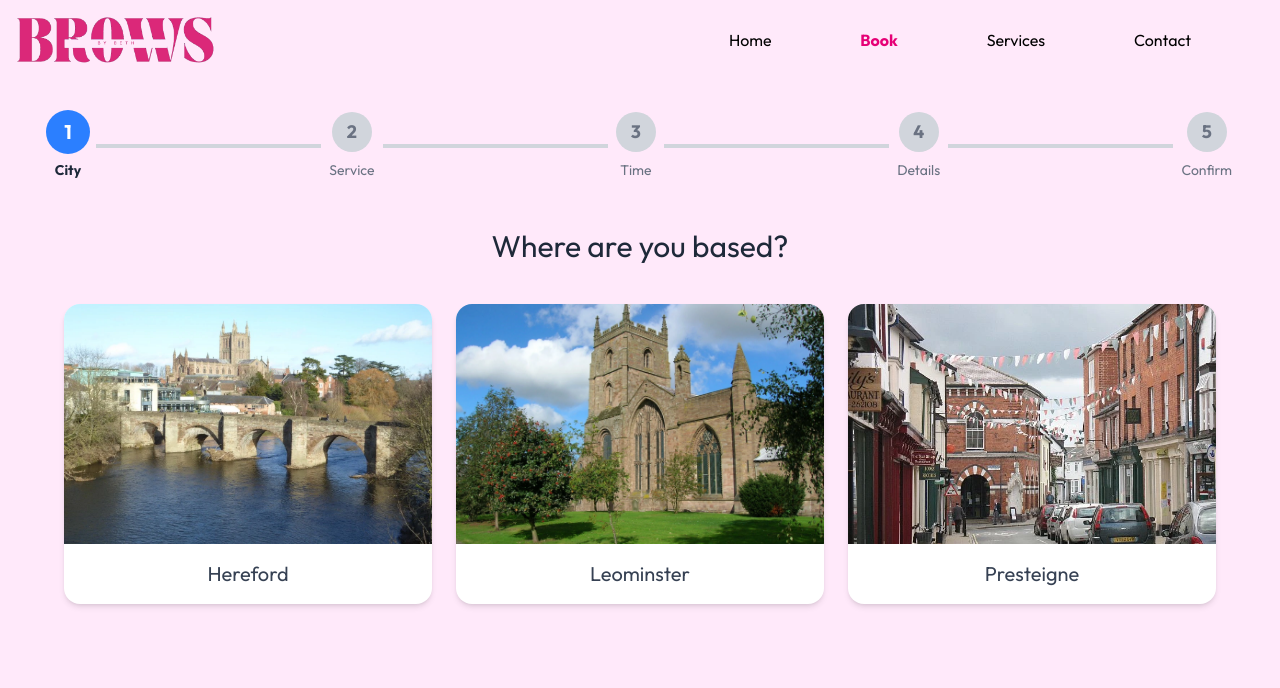
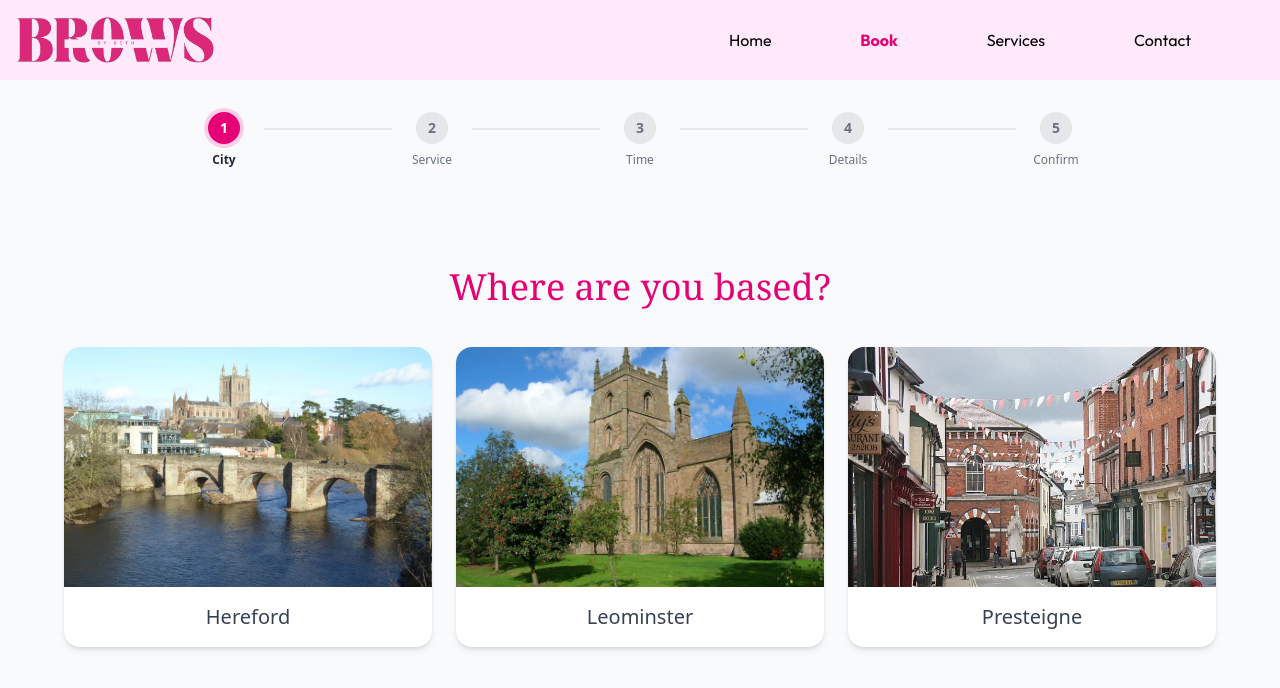
Before and after one commit to Remitito/brows-by-beth, a Next.js app: page /book in a window 1280 px wide. Shown: the top 688 px of the page. Built offline with nearby package versions, Linux system fonts and the light colour scheme.

Commit message:
Restyled booking page

```diff
--- a/app/book/BookingProgressBar.tsx
+++ b/app/book/BookingProgressBar.tsx
@@ -14,50 +14,47 @@ export const BookingProgressBar: React.FC<BookingProgressBarProps> = ({
   isCompleted,
 }) => {
   return (
-    <div className="flex w-screen flex-row  items-center  px-6 md:px-12  justify-between mt-8">
+    <div className="w-full max-w-4xl h-1/6 mx-auto flex flex-row items-start justify-between ">
       {steps.map((step, index) => (
         <React.Fragment key={step}>
-          <div className="flex flex-col items-center flex-shrink-0">
+          <div className="flex flex-col items-center flex-shrink-0 text-center">
             <button
               onClick={() => goToStep(index)}
               disabled={index >= currentStep || isCompleted}
-              className={`flex items-center justify-center w-8 h-8 md:w-10 md:h-10 rounded-full text-sm md:text-lg font-bold transition-all duration-300
+              className={`flex items-center justify-center w-8 h-8 rounded-full text-sm font-bold transition-all duration-300
                 ${
-                  index < currentStep
-                    ? "bg-green-500 text-white cursor-pointer hover:bg-green-600"
+                  index < currentStep || isCompleted
+                    ? "bg-pink-500 text-white cursor-pointer hover:bg-pink-600"
                     : ""
                 }
                 ${
                   index === currentStep
-                    ? "bg-blue-500 text-white scale-110"
+                    ? "bg-pink-600 text-white ring-4 ring-pink-200"
                     : ""
                 }
-                ${
-                  index > currentStep
-                    ? "bg-gray-300 text-gray-500 cursor-not-allowed"
-                    : ""
-                }
-                ${isCompleted && "bg-green-500 text-white"}`}
+                ${index > currentStep ? "bg-gray-200 text-gray-500" : ""}`}
             >
               {isCompleted ? "✓" : index + 1}
             </button>
             <p
-              className={`mt-2 text-xs md:text-sm text-center transition-colors duration-300 ${
+              className={`mt-2 text-xs w-16 transition-colors duration-300 ${
                 index === currentStep
-                  ? "font-bold text-gray-800"
+                  ? "font-semibold text-gray-800"
                   : "text-gray-500"
-              } ${isCompleted && "text-gray-800"}`}
+              } ${isCompleted && "text-gray-500"}`}
             >
               {step}
             </p>
           </div>
 
-          {/* Connecting line */}
           {index < steps.length - 1 && (
             <div
-              className={`h-1 flex-1 transition-colors duration-500 md:mx-2 bg-gray-300
-                ${index < currentStep || isCompleted ? "md:bg-green-500" : ""}
-                hidden md:block
+              className={`h-0.5 flex-1 transition-colors duration-500 mt-4  sm:mx-2
+                ${
+                  index < currentStep || isCompleted
+                    ? "bg-pink-500"
+                    : "bg-gray-200"
+                }
               `}
             ></div>
           )}
--- a/app/book/EnterDetails.tsx
+++ b/app/book/EnterDetails.tsx
@@ -42,8 +42,8 @@ const EnterDetails: React.FC<EnterDetailsProps> = ({
   };
 
   return (
-    <div className="flex items-center w-full justify-center  px-4">
-      <div className="w-full max-w-3xl lg:max-w-4xl xl:max-w-5xl bg-white p-10 md:p-14 rounded-2xl shadow-xl">
+    <div className="flex h-5/6 items-center w-full justify-center  px-4">
+      <div className="w-full max-w-3xl lg:max-w-4xl xl:max-w-5xl p-10 md:p-14">
         <h1 className={headerStyle}>Contact Details</h1>
 
         <form
--- a/app/book/MainClient.tsx
+++ b/app/book/MainClient.tsx
@@ -18,12 +18,13 @@ export interface FormDetails {
   postcode: string;
 }
 
-export const headerStyle = "text-3xl  text-center mb-10 text-gray-800";
+export const headerStyle =
+  "text-3xl md:text-4xl font-serif text-pink-600 text-center mb-10";
 
 const MainClient = () => {
   const [selectedCity, setSelectedCity] = useState<string>("");
   const [selectedService, setSelectedService] = useState<string>("");
-  const [selectedTime, setSelectedTime] = useState<Date | null>(null);
+  const [selectedTime, setSelectedTime] = useState<Date | null>();
   const [form, setForm] = useState<FormDetails>({
     name: "",
     email: "",
@@ -36,7 +37,8 @@ const MainClient = () => {
   const [success, setSuccess] = useState<boolean>(false);
   const [unavailableTimes, setUnavailableTimes] = useState<Date[]>([]);
   const [isLoadingAvailability, setIsLoadingAvailability] = useState(false);
-
+  const successCont =
+    "text-center h-1/2  flex justify-center items-center flex-col mt-20 md:mt-0 max-w-lg mx-auto";
   useEffect(() => {
     if (selectedCity && selectedService) {
       const fetchUnavailableTimes = async () => {
@@ -62,7 +64,7 @@ const MainClient = () => {
   if (selectedCity) currentStep = 1;
   if (selectedService) currentStep = 2;
   if (selectedTime) currentStep = 3;
-  if (success) currentStep = 4;
+  if (success) currentStep = 5;
 
   const goToStep = (stepIndex: number) => {
     if (success || error) return;
@@ -101,50 +103,49 @@ const MainClient = () => {
   };
 
   const ErrorScreen = () => (
-    <div className="mt-20 md:mt-0 text-center">
-      <h2 className="text-red-600 text-2xl font-bold mb-4">
-        Something went wrong.
+    <div className={successCont}>
+      <h2 className="text-3xl font-serif text-red-600 mb-4">
+        Something went wrong
       </h2>
-      <p className="mb-6">
+      <p className="text-gray-600 mb-8">
         There was an error submitting your appointment. Please try again or
         contact me directly to book.
       </p>
-      <div className="flex flex-row w-full justify-evenly items-center">
-        <button
-          onClick={() => setError(false)}
-          className="bg-red-600 hover:bg-red-700 text-white px-6 py-3 rounded mb-4"
-        >
-          Retry
-        </button>
-      </div>
+      <button
+        onClick={() => setError(false)}
+        className="bg-red-600 hover:bg-red-700 text-white font-semibold px-8 py-3 rounded-lg shadow-md transition-transform hover:scale-105"
+      >
+        Try Again
+      </button>
     </div>
   );
 
   const SuccessScreen = () => (
-    <div className="text-center  mt-20 md:mt-0 w-2/3 md:w-full max-w-lg flex flex-col justify-center items-center">
-      <h2 className="text-green-600 text-2xl md:text-4xl font-bold mb-4">
+    <div className={successCont}>
+      <h2 className="text-4xl font-serif text-pink-600 mb-4">
         Appointment Confirmed!
       </h2>
-      <p className="mb-6 md:text-lg">
-        Thank you for booking your appointment, your details will be sent to
-        your email.
+      <p className="text-gray-600 text-md">
+        Thank you for booking. A confirmation email is on its way to you.
       </p>
     </div>
   );
 
   const LoadingScreen = () => (
-    <div className="text-center">
-      <h2 className="text-2xl font-bold mb-4">Loading Availability...</h2>
-      <p>Checking the calendar for you.</p>
+    <div className="text-center mt-10 md:mt-0">
+      <h2 className="text-2xl font-serif text-gray-700 mb-2">
+        Loading Availability...
+      </h2>
+      <p className="text-gray-500">Checking the calendar for you.</p>
     </div>
   );
 
   const renderContent = () => {
     if (success) {
-      return <ErrorScreen />;
+      return <SuccessScreen />;
     }
     if (error) {
-      return <SuccessScreen />;
+      return <ErrorScreen />;
     }
     if (!selectedCity) {
       return <ChooseCity setSelectedCity={setSelectedCity} />;
@@ -174,14 +175,14 @@ const MainClient = () => {
   };
 
   return (
-    <div className="flex flex-col items-center w-full h-full">
+    <div className="w-full min-h-dvh md:h-screen bg-gray-50 text-gray-800 font-sans flex flex-col items-center py-8">
       <BookingProgressBar
         steps={steps}
         currentStep={currentStep}
         goToStep={goToStep}
         isCompleted={success}
       />
-      <div className="flex flex-col items-center justify-center flex-grow w-full mt-4">
+      <div className="flex flex-col h-5/6  flex-grow w-full px-4 ">
         {renderContent()}
       </div>
     </div>
--- a/app/contact/ContactForm.tsx
+++ b/app/contact/ContactForm.tsx
@@ -2,7 +2,7 @@
 
 import { useState } from "react";
 import { sendEmail } from "@/actions/sendEmail";
-
+import { middleHeadings } from "../services/page";
 const ContactForm = () => {
   const [status, setStatus] = useState<{
     success: boolean;
@@ -31,9 +31,7 @@ const ContactForm = () => {
       onSubmit={handleSubmit}
       className="bg-white p-6 sm:p-8 rounded-xl shadow-2xl w-full max-w-md"
     >
-      <h1 className="text-2xl sm:text-3xl  text-center mb-6 text-gray-800">
-        Get In Touch
-      </h1>
+      <h1 className={`${middleHeadings} text-center`}>Get In Touch</h1>
 
       {status && (
         <div
--- a/app/contact/page.tsx
+++ b/app/contact/page.tsx
@@ -11,7 +11,7 @@ const Page = () => {
         className="object-cover opacity-30"
         priority
       />
-      <div className="z-10 flex mt-20 items-center justify-center h-full w-full p-4 sm:p-6">
+      <div className="z-10 flex mt-10 items-center justify-center h-full w-full p-4 sm:p-6">
         <ContactForm />
       </div>
       <a
--- a/app/services/page.tsx
+++ b/app/services/page.tsx
@@ -6,11 +6,11 @@ import { IoIosArrowBack, IoIosArrowForward } from "react-icons/io";
 import { prices } from "./data";
 import { BsInstagram } from "react-icons/bs";
 import { SiTiktok } from "react-icons/si";
-
+export const middleHeadings =
+  "text-2xl md:text-4xl font-serif text-pink-600 text-center mb-10";
 const Page = () => {
   const [photoIndex, setPhotoIndex] = useState(4);
-  const middleHeadings =
-    "text-2xl md:text-4xl font-serif text-pink-600 text-center mb-10";
+
   const handleNextPhoto = () => {
     setPhotoIndex((prev) => (prev === 6 ? 1 : prev + 1));
   };
```
